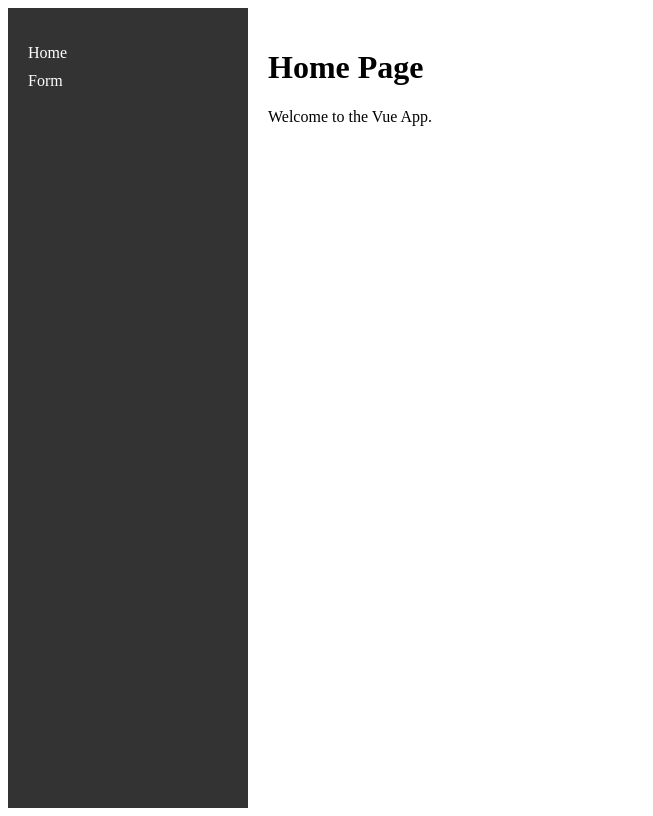
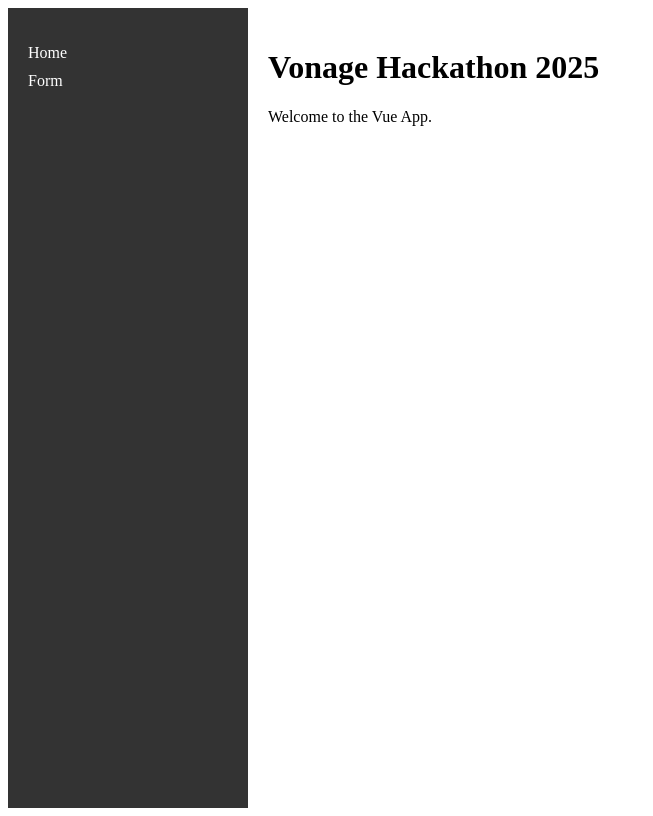
Before and after one commit to egor-limenko/hackathon2025_web_app, a Vue app: page / in a window 1280 px wide. Shown: the whole page, without its empty margins (0-653 px from the left). Built offline with nearby package versions, Linux system fonts and the light colour scheme.

Commit message:
Adjust title

```diff
--- a/src/pages/Home.vue
+++ b/src/pages/Home.vue
@@ -1,6 +1,6 @@
 <template>
   <div>
-    <h1>Home Page</h1>
+    <h1>Vonage Hackathon 2025</h1>
     <p>Welcome to the Vue App.</p>
   </div>
 </template>
```
